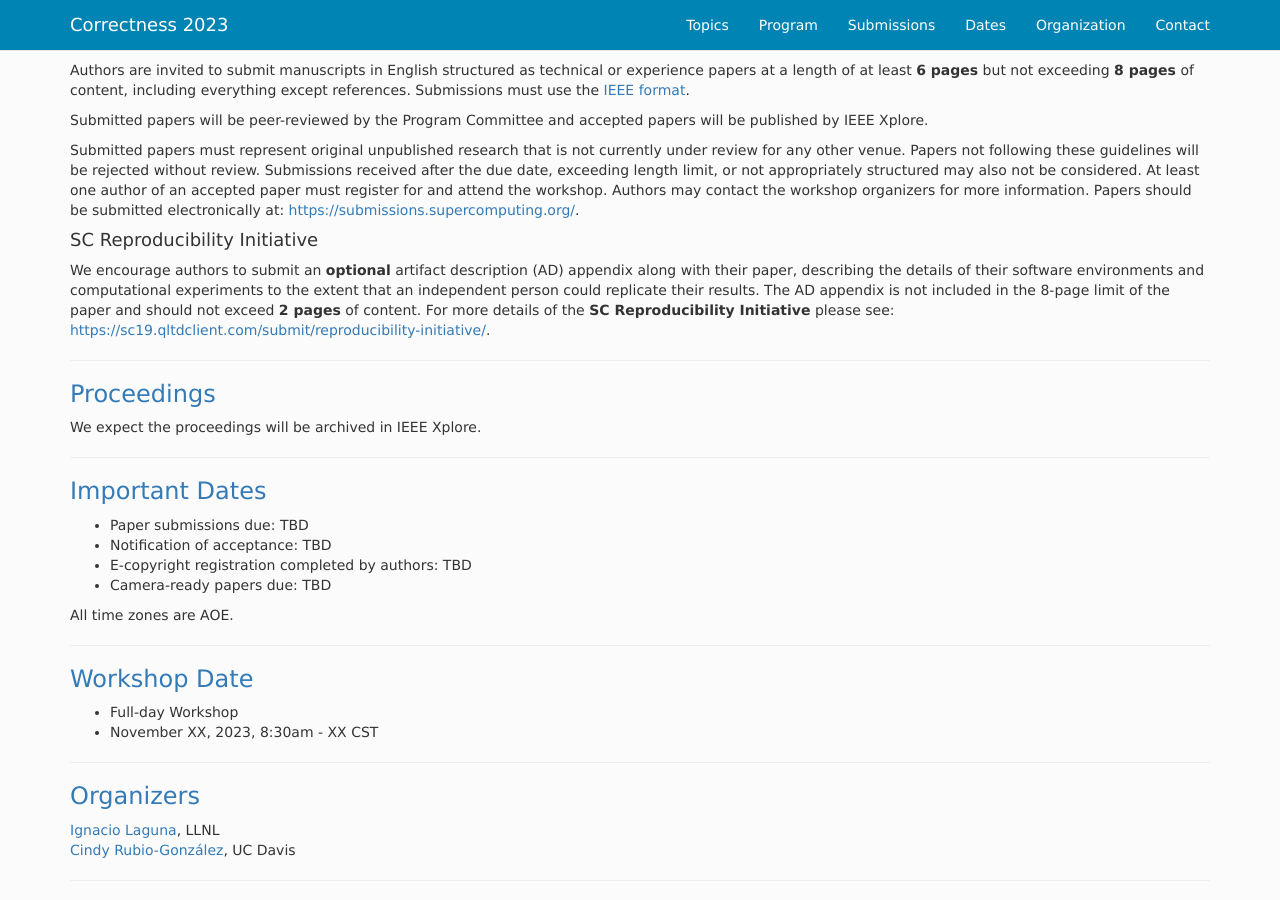
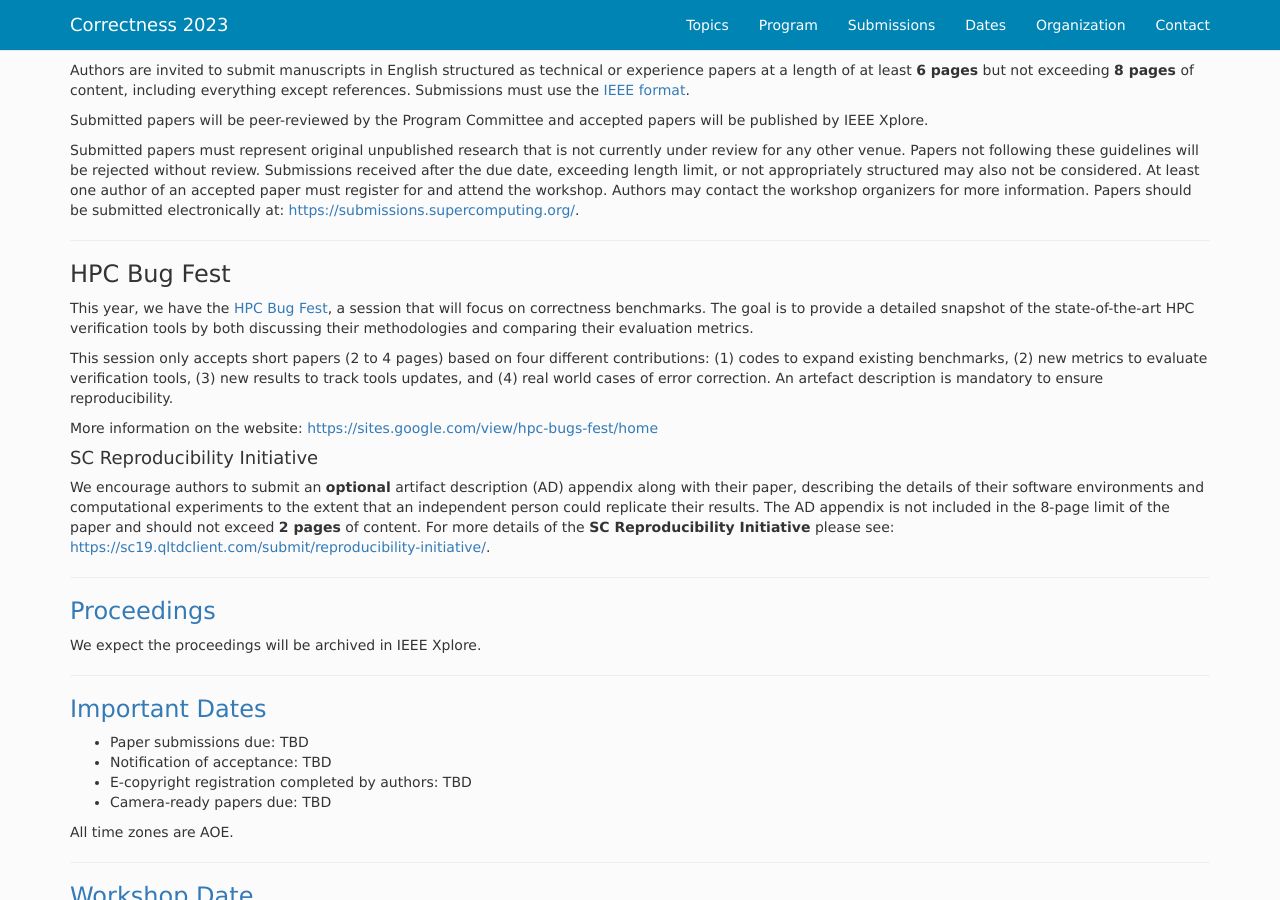
Before and after one commit to correctness-workshop/2023, a Jekyll site: the page built from index.md, in a window 1280 px wide and 900 px high, scrolled down 1425 px. Built offline with Jekyll 4.4.1, drawn with Linux system fonts in a browser that asks for light colours; nearby versions of some CDN libraries; the list of posts is cut into pages by our own code.

Commit message:
Update index.md

```diff
--- a/index.md
+++ b/index.md
@@ -70,6 +70,18 @@ Authors are invited to submit manuscripts in English structured as technical or
 Submitted papers will be peer-reviewed by the Program Committee and accepted papers will be published by IEEE Xplore.
 
 Submitted papers must represent original unpublished research that is not currently under review for any other venue. Papers not following these guidelines will be rejected without review. Submissions received after the due date, exceeding length limit, or not appropriately structured may also not be considered. At least one author of an accepted paper must register for and attend the workshop. Authors may contact the workshop organizers for more information. Papers should be submitted electronically at: [https://submissions.supercomputing.org/](https://submissions.supercomputing.org/).
+
+----
+### HPC Bug Fest
+This year, we have the [HPC Bug Fest](https://sites.google.com/view/hpc-bugs-fest/home), a session that will focus on correctness benchmarks. The goal is to provide a detailed snapshot of the state-of-the-art HPC verification tools by both discussing their methodologies and comparing their evaluation metrics.
+
+This session only accepts short papers (2 to 4 pages) based on four different contributions: (1)
+codes to expand existing benchmarks, (2) new metrics to evaluate verification tools, (3) new results to track tools updates, and (4)
+real world cases of error correction. An artefact description is
+mandatory to ensure reproducibility.
+
+More information on the website: [https://sites.google.com/view/hpc-bugs-fest/home](https://sites.google.com/view/hpc-bugs-fest/home)
+
 
 #### SC Reproducibility Initiative
 
```
